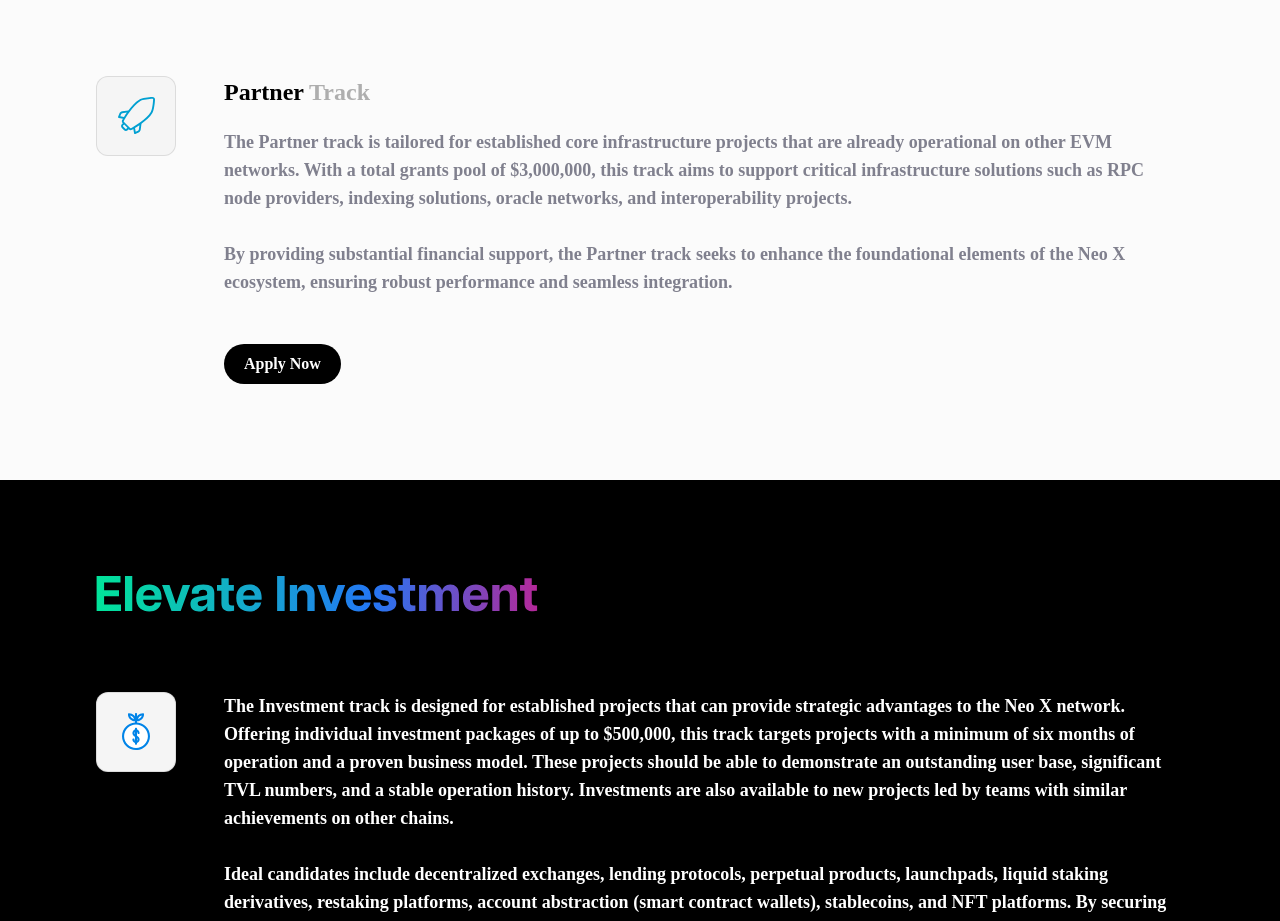
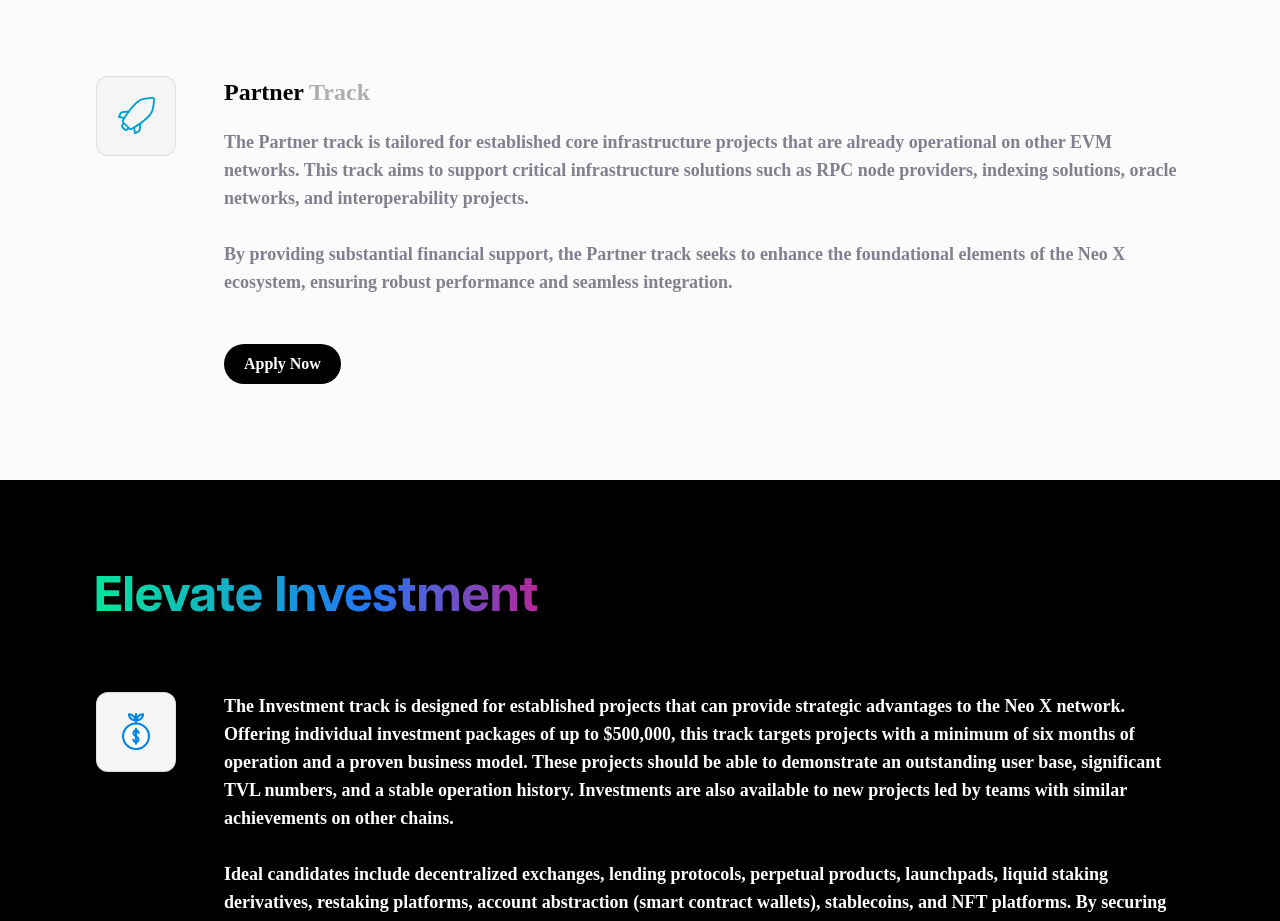
Before and after one commit to neo-ngd/NeoX-homepage, a Next.js app: page /elevate in a window 1280 px wide. Shown: the part 2040-2961 px from the top of the page. Built offline with nearby package versions, Linux system fonts and the light colour scheme; a web font is replaced by a local one.

Commit message:
update copy

```diff
--- a/src/app/elevate/page.js
+++ b/src/app/elevate/page.js
@@ -311,7 +311,7 @@
                                 Partner <span className="opacity-30">Track</span>
                             </p>
                             <p className="font-medium text-lg mt-5 text-[#80808E]">
-                                The Partner track is tailored for established core infrastructure projects that are already operational on other EVM networks. With a total grants pool of $3,000,000, this track aims to support critical infrastructure solutions such as RPC node providers, indexing solutions, oracle networks, and interoperability projects.
+                            The Partner track is tailored for established core infrastructure projects that are already operational on other EVM networks. This track aims to support critical infrastructure solutions such as RPC node providers, indexing solutions, oracle networks, and interoperability projects.
                                 <br /><br />
                                 By providing substantial financial support, the Partner track seeks to enhance the foundational elements of the Neo X ecosystem, ensuring robust performance and seamless integration.
 
```
